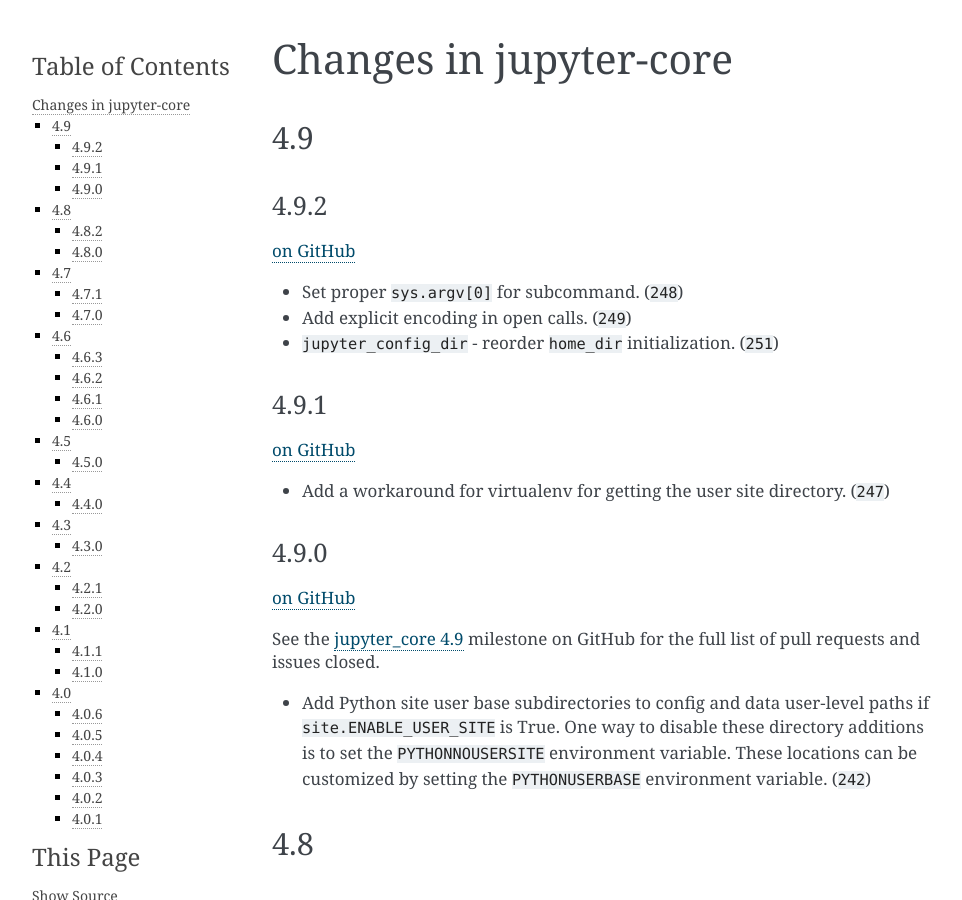
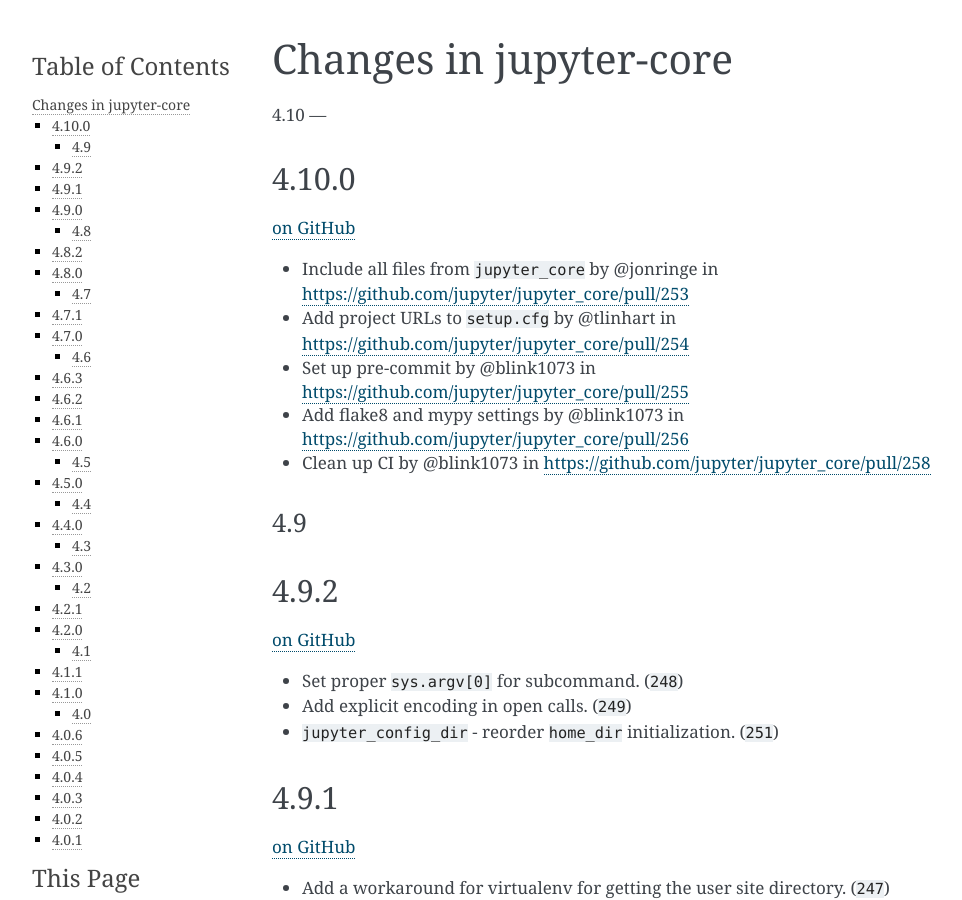
Before and after one commit to jupyter/jupyter_core, a Sphinx documentation site: the page built from docs/changelog.rst, in a window 1280 px wide and 900 px high. Shown: the whole window, without its empty margins (148-1110 px from the left). Built offline with Sphinx 7.4.7, drawn with Linux system fonts in a browser that asks for light colours; cross-references to code outside the pages are shown as plain code.

Commit message:
Update changelog for 4.10 Release

```diff
--- a/docs/changelog.rst
+++ b/docs/changelog.rst
@@ -1,5 +1,20 @@
 Changes in jupyter-core
 =======================
+
+4.10
+---
+
+4.10.0
+~~~~~~
+
+`on
+GitHub <https://github.com/jupyter/jupyter_core/releases/tag/4.10.0>`__
+
+* Include all files from ``jupyter_core`` by @jonringe in https://github.com/jupyter/jupyter_core/pull/253
+* Add project URLs to ``setup.cfg`` by @tlinhart in https://github.com/jupyter/jupyter_core/pull/254
+* Set up pre-commit by @blink1073 in https://github.com/jupyter/jupyter_core/pull/255
+* Add flake8 and mypy settings by @blink1073 in https://github.com/jupyter/jupyter_core/pull/256
+* Clean up CI by @blink1073 in https://github.com/jupyter/jupyter_core/pull/258
 
 4.9
 ---
```
